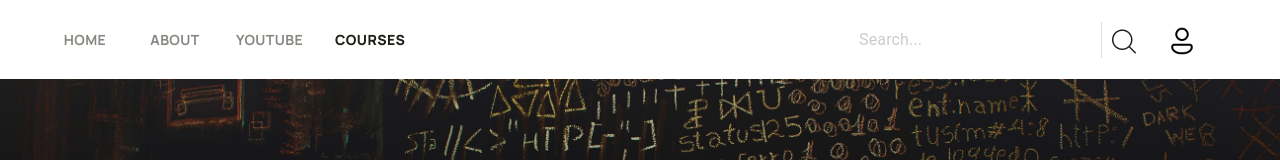
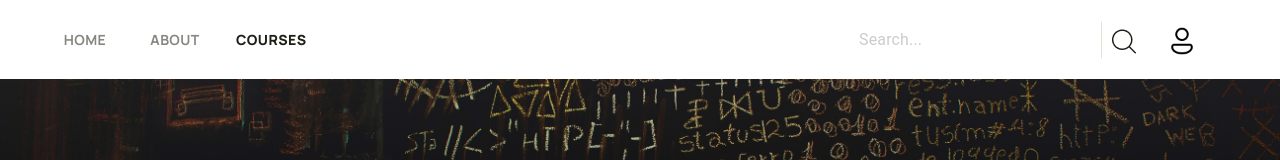
Before and after one commit to hasnainraza1212/sir-akhtar, a React (Vite) app: page /courses in a window 1280 px wide. Shown: the top 160 px of the page. Built offline with nearby package versions, Linux system fonts and the light colour scheme; no server answers.

Commit message:
youtube disabled for now

```diff
--- a/src/pages/Protected/Protected.jsx
+++ b/src/pages/Protected/Protected.jsx
@@ -19,6 +19,8 @@
      emailVerificationStatus: searchParams.get("emailVerificationStatus")
 
     }
+    let regex = new RegExp("courses/:id".replace(":id", ".+"));
+    const isOnCoursePage = new RegExp("courses/:id".replace(":id", ".+"))
     useEffect(() => {
         if (!auth?.authenticated) {
             dispatch(handleSnackAlert({ open: true, message: "You're not Authorized, Login first.", severity: "error" }))
@@ -31,7 +33,7 @@
         }
 
         else if (auth?.authenticated && !emailVerificationStatus) {
-            if((!params?._id || !params?.username || !params?.emailVerificationStatus) && !pathname.includes("verify-email")){
+            if((!params?._id || !params?.username || !params?.emailVerificationStatus) && !pathname.includes("verify-email") ){
                 dispatch(handleSnackAlert({ open: true, message: "Please verify your email.", severity: "error" }))
                 // if (!pathname.includes("verify-email")) {
                     console.log("verify email page pr ni hon")
--- a/src/utils/utils.jsx
+++ b/src/utils/utils.jsx
@@ -52,10 +52,10 @@
     name: "Home",
     link: "/",
   },
-  {
-    name: "youtube",
-    link: "/playlists",
-  },
+  // {
+  //   name: "youtube",
+  //   link: "/playlists",
+  // },
   {
     name: "courses",
     link: "/courses",
@@ -74,7 +74,7 @@
 export const tabsArray = [
   { tabName: "Home", link: "/" },
   { tabName: "About", link: "/about" },
-  { tabName: "youtube", link: "/playlists" },
+  // { tabName: "youtube", link: "/playlists" },
   { tabName: "courses", link: "/courses" }
 ];
 
```
